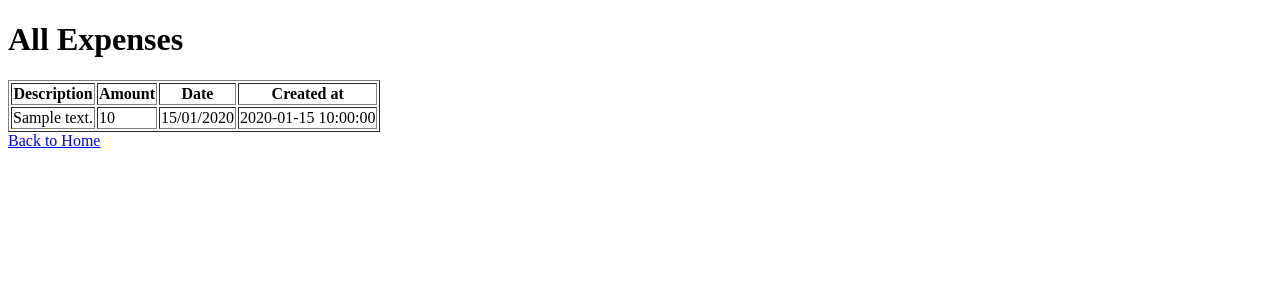
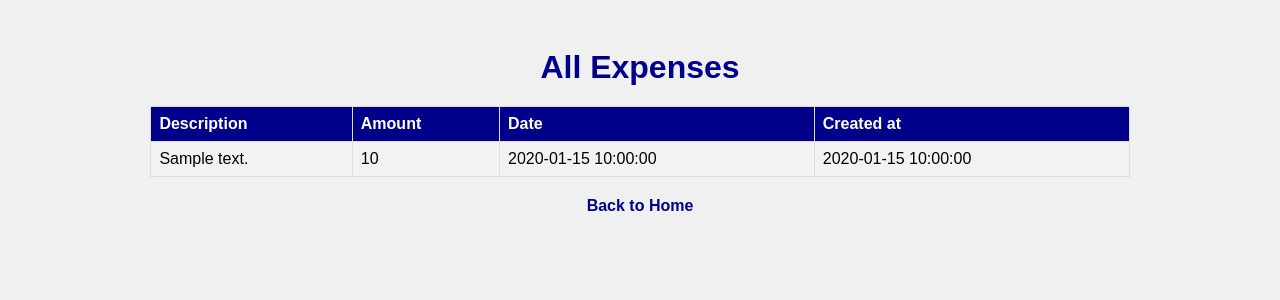
Before and after one commit to Lukas1324/Expense-Tracker, a Flask app: template templates/view-expenses.html in a window 1280 px wide. Shown: the top 300 px of the page. Run offline with Flask 3, Linux system fonts and the light colour scheme; the template is opened without the code that fills it: most values are stand-ins (such as "Sample title", 1, 10 or a date in 2020).

Commit message:
working basic version

```diff
--- a/Main.py
+++ b/Main.py
@@ -9,8 +9,7 @@ app = Flask(__name__)
 testStorage = Storage("test")  # Beispiel für einen Benutzernamen
 
 
-####Aufgaben fürs nächste mal:
-# Die Datenbank mit viewexpenses und addexpenses verbinden
+####Läd so lange wsl weil die Daten erst von SQL gezogen werden müssen. Die sollten direkt geladen werden, bevor man auf die Seite geht
 
 @app.route('/')
 def home():
@@ -20,7 +19,6 @@ def home():
 def view_expenses():
 
     expenses = testStorage.getAllFromSQL()
-    print(expenses) # Alle Einträge holen
     return render_template('view-expenses.html', expenses=expenses)  # An das Template übergeben
 
 @app.route('/add-expenses.html', methods=['GET','POST'])
@@ -29,7 +27,7 @@ def add_expenses():
         description = request.form['description']
         amount = float(request.form['amount'])
         date = datetime.strptime(request.form['date'], '%Y-%m-%d')
-        testStorage.appendAusgaben()
+        testStorage.insertAusgabeToSQL(AusgabenDTO(None, amount, description, date.strftime('%Y-%m-%d'), datetime.now().strftime('%Y-%m-%d %H:%M:%S')))
 
     return render_template('add-expenses.html')
 
--- a/templates/view-expenses.html
+++ b/templates/view-expenses.html
@@ -4,6 +4,50 @@
     <meta charset="UTF-8">
     <meta name="viewport" content="width=device-width, initial-scale=1.0">
     <title>Document</title>
+    <style>
+        body {
+            font-family: Arial, sans-serif;
+            background-color: #f0f0f0;
+            display: flex;
+            flex-direction: column;
+            align-items: center;
+            padding: 20px;
+        }
+        h1 {
+            color: darkblue;
+            margin-bottom: 20px;
+        }
+        table {
+            border-collapse: collapse;
+            width: 80%;
+            margin-bottom: 20px;
+        }
+        th, td {
+            border: 1px solid #ddd;
+            padding: 8px;
+            text-align: left;
+        }
+        th {
+            background-color: darkblue;
+            color: white;
+        }
+        a {
+            text-decoration: none;
+            color: darkblue;
+            font-weight: bold;
+            font-size: 16px;
+        }
+        a:hover {
+            text-decoration: underline;
+        }
+        table tr:nth-child(even) {
+            background-color: #f2f2f2;
+        }
+        table tr:hover {
+            background-color: #ddd;
+        }
+
+    </style>
 </head>
 <body>
     <h1>All Expenses</h1>
@@ -19,7 +63,7 @@
             <tr>
                 <td>{{ expense.content }}</td>
                 <td>{{ expense.amount }}</td>
-                <td>{{ expense.date.strftime('%d/%m/%Y') }}</td>
+                <td>{{ expense.date }}</td>
                 <td>{{ expense.created_at  }}</td>
             </tr>
             {% endfor %}
```
Also changed, not shown: Storage.py (+5 -3 lines), templates/index.html (+25 -0 lines), DB_Ausgaben_test.db.
